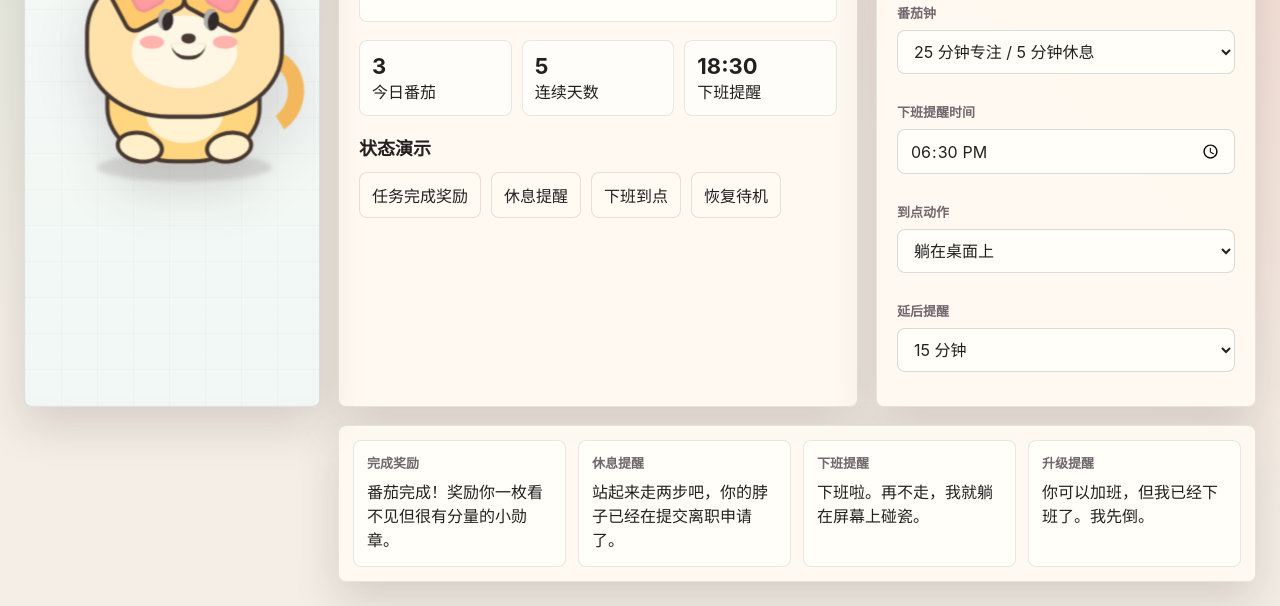
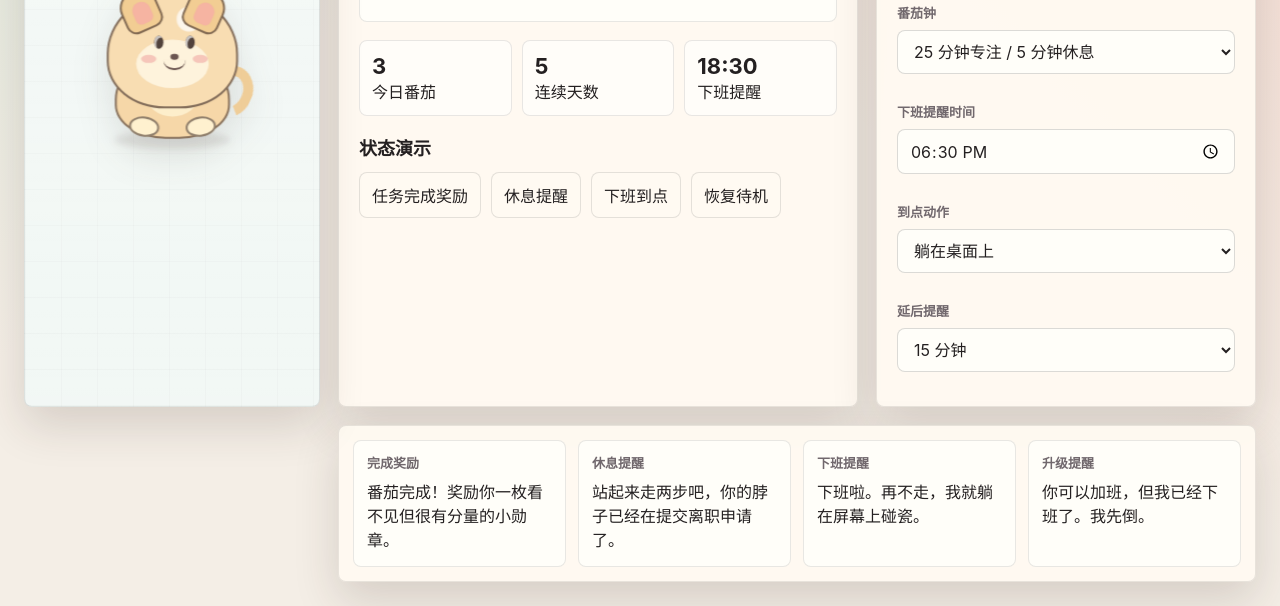
Before and after one commit to luoqing/pomopet-macos, a plain HTML site: page prototype/index.html in a window 1280 px wide. Shown: the part 417-1023 px from the top of the page. Drawn offline with Linux system fonts and the light colour scheme.

Commit message:
prototype: soften pet visual style

```diff
--- a/prototype/index.html
+++ b/prototype/index.html
@@ -149,139 +149,140 @@
     }
 
     .pet {
-      width: 260px;
-      height: 236px;
+      width: 190px;
+      height: 178px;
       position: relative;
-      filter: drop-shadow(0 22px 24px rgba(42, 32, 28, 0.16));
+      filter: drop-shadow(0 16px 18px rgba(58, 48, 42, 0.12));
       transition: transform 180ms ease;
-      animation: pet-breathe 3.2s ease-in-out infinite;
+      animation: pet-breathe 3.8s ease-in-out infinite;
     }
 
     .pet-shadow {
       position: absolute;
-      left: 44px;
-      bottom: 4px;
-      width: 172px;
-      height: 28px;
-      background: rgba(72, 58, 50, 0.14);
+      left: 38px;
+      bottom: 8px;
+      width: 114px;
+      height: 18px;
+      background: rgba(95, 76, 65, 0.12);
       border-radius: 50%;
-      filter: blur(2px);
+      filter: blur(3px);
     }
 
     .pet-tail {
       position: absolute;
-      right: 18px;
-      bottom: 54px;
-      width: 78px;
-      height: 86px;
-      border: 16px solid #f3b85d;
+      right: 22px;
+      bottom: 45px;
+      width: 44px;
+      height: 52px;
+      border: 10px solid #f0c98e;
       border-left-color: transparent;
       border-bottom-color: transparent;
       border-radius: 50%;
-      transform: rotate(18deg);
-      transform-origin: 18px 72px;
-      animation: tail-wiggle 2.4s ease-in-out infinite;
+      transform: rotate(16deg);
+      transform-origin: 10px 44px;
+      opacity: 0.9;
+      animation: tail-wiggle 3.4s ease-in-out infinite;
     }
 
     .pet-body {
       position: absolute;
-      left: 52px;
-      bottom: 22px;
-      width: 154px;
-      height: 124px;
+      left: 38px;
+      bottom: 18px;
+      width: 114px;
+      height: 84px;
       background:
-        radial-gradient(circle at 68% 28%, rgba(255, 255, 255, 0.55) 0 15%, transparent 16%),
-        #ffd57f;
-      border: 4px solid #483a32;
-      border-radius: 48% 48% 44% 44%;
+        radial-gradient(circle at 68% 22%, rgba(255, 255, 255, 0.62) 0 13%, transparent 14%),
+        #f6d7a8;
+      border: 2px solid rgba(86, 67, 57, 0.68);
+      border-radius: 48% 48% 44% 44% / 54% 54% 40% 40%;
     }
 
     .pet-head {
       position: absolute;
-      left: 32px;
-      top: 12px;
-      width: 196px;
-      height: 158px;
+      left: 30px;
+      top: 18px;
+      width: 130px;
+      height: 112px;
       background:
-        radial-gradient(circle at 64% 22%, rgba(255, 255, 255, 0.72) 0 12%, transparent 13%),
-        #ffe2a9;
-      border: 4px solid #483a32;
-      border-radius: 46% 46% 42% 42%;
+        radial-gradient(circle at 63% 20%, rgba(255, 255, 255, 0.74) 0 10%, transparent 11%),
+        #f8ddb2;
+      border: 2px solid rgba(86, 67, 57, 0.72);
+      border-radius: 48% 48% 44% 44% / 52% 52% 42% 42%;
       z-index: 2;
     }
 
     .pet-ear {
       position: absolute;
-      top: -16px;
-      width: 68px;
-      height: 78px;
-      background: #ffc96e;
-      border: 4px solid #483a32;
-      border-radius: 22px 22px 12px 12px;
+      top: -8px;
+      width: 38px;
+      height: 42px;
+      background: #f2cd93;
+      border: 2px solid rgba(86, 67, 57, 0.72);
+      border-radius: 18px 18px 10px 10px;
       z-index: 1;
     }
 
     .pet-ear.left {
-      left: 18px;
-      transform: rotate(-28deg);
+      left: 12px;
+      transform: rotate(-24deg);
     }
 
     .pet-ear.right {
-      right: 18px;
-      transform: rotate(28deg);
+      right: 12px;
+      transform: rotate(24deg);
     }
 
     .pet-inner-ear {
       position: absolute;
-      left: 14px;
-      top: 18px;
-      width: 34px;
-      height: 42px;
-      background: #ff9c9f;
-      border-radius: 16px 16px 10px 10px;
-      box-shadow: inset 0 0 0 3px rgba(72, 58, 50, 0.08);
+      left: 9px;
+      top: 11px;
+      width: 18px;
+      height: 22px;
+      background: #f6aaa7;
+      border-radius: 12px 12px 8px 8px;
+      opacity: 0.72;
     }
 
     .pet-face-patch {
       position: absolute;
       left: 50%;
-      bottom: 26px;
-      width: 104px;
-      height: 72px;
-      background: #fff7e6;
+      bottom: 18px;
+      width: 72px;
+      height: 48px;
+      background: rgba(255, 248, 230, 0.82);
       border-radius: 50%;
       transform: translateX(-50%);
     }
 
     .pet-face {
       position: absolute;
-      left: 44px;
-      bottom: 38px;
-      width: 108px;
-      height: 76px;
+      left: 30px;
+      bottom: 24px;
+      width: 70px;
+      height: 54px;
       z-index: 3;
     }
 
     .eye {
       position: absolute;
-      top: 10px;
-      width: 15px;
-      height: 21px;
-      background: #332b29;
+      top: 8px;
+      width: 9px;
+      height: 13px;
+      background: #51423c;
       border-radius: 50%;
-      box-shadow: inset 4px 3px 0 rgba(255, 255, 255, 0.62);
+      box-shadow: inset 2px 2px 0 rgba(255, 255, 255, 0.68);
     }
 
-    .eye.left { left: 24px; }
-    .eye.right { right: 24px; }
+    .eye.left { left: 15px; }
+    .eye.right { right: 15px; }
 
     .nose {
       position: absolute;
       left: 50%;
-      top: 34px;
-      width: 14px;
-      height: 10px;
-      background: #483a32;
+      top: 26px;
+      width: 8px;
+      height: 6px;
+      background: #6b5550;
       border-radius: 50% 50% 60% 60%;
       transform: translateX(-50%);
     }
@@ -289,55 +290,55 @@
     .mouth {
       position: absolute;
       left: 50%;
-      top: 44px;
-      width: 34px;
-      height: 16px;
-      border-bottom: 4px solid #483a32;
+      top: 32px;
+      width: 22px;
+      height: 10px;
+      border-bottom: 2px solid #6b5550;
       border-radius: 0 0 18px 18px;
       transform: translateX(-50%);
     }
 
     .cheek {
       position: absolute;
-      top: 36px;
-      width: 24px;
-      height: 13px;
-      background: #ffaaa5;
+      top: 27px;
+      width: 15px;
+      height: 8px;
+      background: #efa6a2;
       border-radius: 50%;
-      opacity: 0.88;
+      opacity: 0.58;
     }
 
-    .cheek.left { left: 6px; }
-    .cheek.right { right: 6px; }
+    .cheek.left { left: 2px; }
+    .cheek.right { right: 2px; }
 
     .paw {
       position: absolute;
-      bottom: 22px;
-      width: 48px;
-      height: 32px;
-      background: #fff0c9;
-      border: 4px solid #483a32;
+      bottom: 20px;
+      width: 30px;
+      height: 20px;
+      background: #fff1cf;
+      border: 2px solid rgba(86, 67, 57, 0.66);
       border-radius: 50%;
       z-index: 3;
     }
 
     .paw.left {
-      left: 62px;
-      transform: rotate(10deg);
+      left: 52px;
+      transform: rotate(7deg);
     }
 
     .paw.right {
-      right: 62px;
-      transform: rotate(-10deg);
+      right: 52px;
+      transform: rotate(-7deg);
     }
 
     .pet-belly {
       position: absolute;
-      left: 92px;
-      bottom: 42px;
-      width: 76px;
-      height: 58px;
-      background: #fff3d1;
+      left: 70px;
+      bottom: 40px;
+      width: 50px;
+      height: 38px;
+      background: rgba(255, 243, 211, 0.82);
       border-radius: 50%;
       z-index: 1;
     }
@@ -367,13 +368,13 @@
     }
 
     .sparkle.one {
-      left: 24px;
-      top: 58px;
+      left: 20px;
+      top: 46px;
     }
 
     .sparkle.two {
-      right: 16px;
-      top: 72px;
+      right: 18px;
+      top: 58px;
       transform: scale(0.72);
     }
 
```
